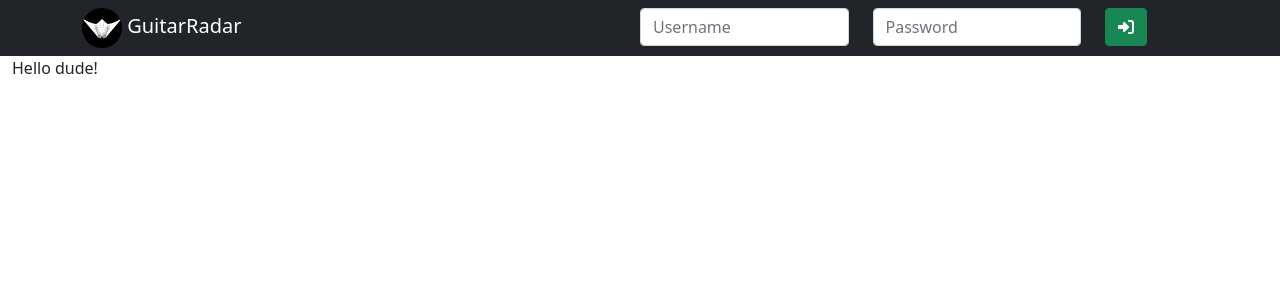
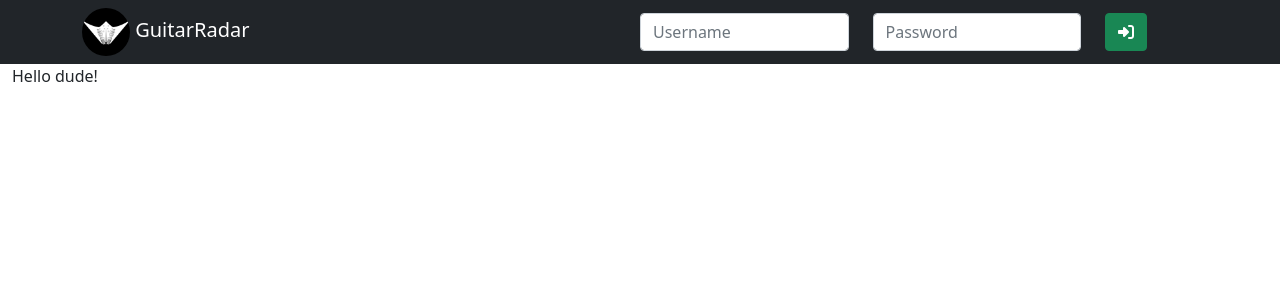
Before and after one commit to gonza56d/guitarradar, a Django app: page / in a window 1280 px wide. Shown: the top 300 px of the page. Run offline with Django 3.2, Linux system fonts and the light colour scheme; some libraries are stand-ins or nearby versions.

Commit message:
login form and its middleware

```diff
--- a/guitarradar/templates/index/navbar/anonymous.html
+++ b/guitarradar/templates/index/navbar/anonymous.html
@@ -2,12 +2,11 @@
 
 
 <form class="row">
+    {% for field in request.login_form %}
     <div class="col-5">
-        <input type="text" class="form-control" placeholder="{% translate 'Username' %}">
+        {{ field }}
     </div>
-    <div class="col-5">
-        <input type="password" class="form-control" placeholder="{% translate 'Password' %}">
-    </div>
+    {% endfor %}
     <div class="col-2">
         <button class="btn btn-success btn-block">
             <i class="fas fa-sign-in-alt"></i>
--- a/guitarradar/templates/main.html
+++ b/guitarradar/templates/main.html
@@ -19,11 +19,11 @@
             <div class="row col-12">
                 <div class="col-12 col-md-6">
                     <a class="navbar-brand my-auto" href="{% url 'index:main' %}">
-                        <img src="{% static 'assets/logo.jpg' %}" style="max-height: 40px; border-radius:50%; object-fit: contain;"> GuitarRadar
+                        <img src="{% static 'assets/logo.jpg' %}" style="max-height: 3rem; border-radius:50%; object-fit: contain;"> GuitarRadar
                     </a>
                 </div>
 
-                <div class="col-12 col-md-6">
+                <div class="col-12 col-md-6 my-auto">
                     {% if user.is_authenticated %}
 
                     {% include 'index/navbar/authenticated.html' %}
--- /dev/null
+++ b/guitarradar/users/forms.py
@@ -0,0 +1,9 @@
+
+from django import forms
+from django.utils.translation import gettext as _
+
+
+class LoginForm(forms.Form):
+
+    username = forms.CharField(widget=forms.TextInput(attrs={'class': 'form-control', 'placeholder': _('Username')}))
+    password = forms.CharField(widget=forms.PasswordInput(attrs={'class': 'form-control', 'placeholder': _('Password')}))
--- /dev/null
+++ b/guitarradar/utils/middlewares.py
@@ -0,0 +1,14 @@
+
+from guitarradar.users.forms import LoginForm
+
+
+class LoginFormMiddleware:
+    """Set LoginForm available in any request if user is not authenticated."""
+
+    def __init__(self, get_response):
+        self.get_response = get_response
+
+    def __call__(self, request):
+        if not request.user.is_authenticated:
+            request.login_form = LoginForm(prefix='login')
+        return self.get_response(request)
```
Also changed, not shown: config/settings/base.py (+7 -1 lines), guitarradar/users/__init__.py (added).
